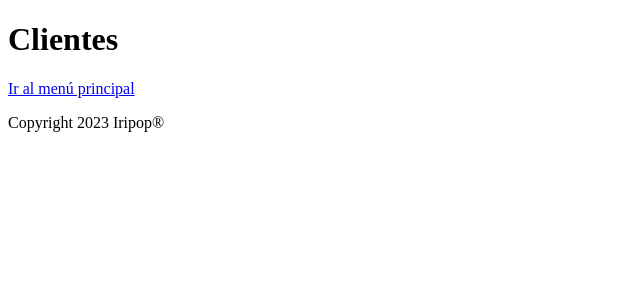
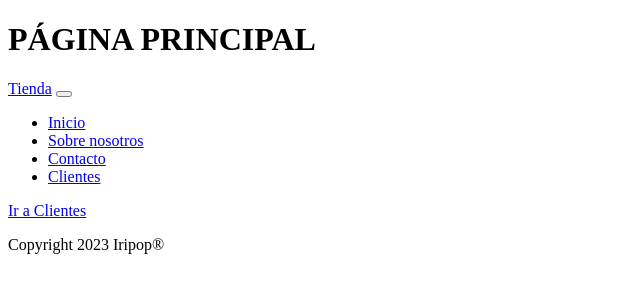
Before and after one commit to Frambuess/Nuevo-Proyecto, a Django app: template project/apps/CORE/templates/CORE/index.html in a window 1280 px wide. Shown: the top 300 px of the page, without its empty margins (0-640 px from the left). Run offline with Django 4.2, Linux system fonts and the light colour scheme; the template is opened without the code that fills it, so the values that code supplies are empty.

Commit message:
nav, paginas clientes y home

```diff
--- a/project/apps/CORE/templates/CORE/base.html
+++ b/project/apps/CORE/templates/CORE/base.html
@@ -8,18 +8,26 @@
 <body>
     <h1>
         {% block TITULO %}
-            TIENDA DE TEJIDOS
+            TIENDA
         {% endblock TITULO %}
     </h1>
 
-    <!--
-    <nav class="navbar navbar-light bg-light static-top">
-        <div class="container">
-            <a class="navbar-brand" href="">Inicio</a>
-            <a class="btn btn-primary" href="#NADAAUN">INICIAR</a>
+
+<nav class="navbar navbar-expand-lg navbar-dark bg-dark">
+    <div class="container px-5">
+        <a class="navbar-brand" href="#!">Tienda</a>
+        <button class="navbar-toggler" type="button" data-bs-toggle="collapse" data-bs-target="#navbarSupportedContent" aria-controls="navbarSupportedContent" aria-expanded="false" aria-label="Toggle navigation"><span class="navbar-toggler-icon"></span></button>
+        <div class="collapse navbar-collapse" id="navbarSupportedContent">
+            <ul class="navbar-nav ms-auto mb-2 mb-lg-0">
+                <li class="nav-item"><a class="nav-link active" aria-current="page" href="{% url 'Home:home' %}">Inicio</a></li>
+                <li class="nav-item"><a class="nav-link" href="#!">Sobre nosotros</a></li>
+                <li class="nav-item"><a class="nav-link" href="#!">Contacto</a></li>
+                <li class="nav-item"><a class="nav-link" href="{% url 'Home:clientes' %}">Clientes</a></li>
+            </ul>
         </div>
-    </nav>
-    -->
+    </div>
+</nav>
+
 
     <p>
     {% block CONTENIDO %}
--- a/project/apps/CORE/templates/CORE/index.html
+++ b/project/apps/CORE/templates/CORE/index.html
@@ -1,20 +1,9 @@
-{% extends 'CORE/base.html' %}
-
+{% extends 'Core/base.html' %}
 
 {% block TITULO %}
-    Clientes
+    PÁGINA PRINCIPAL
 {% endblock TITULO %}
 
 {% block CONTENIDO %}
-
-    {% for cliente in clientes %}
-    <h2>{{ cliente.nombre }}</h2>
-    <p>{{ cliente.apellido }}</p>
-    <p>{{ cliente.nacimiento }}</p>
-    <p>{{ cliente.pais_origen_id }}</p>
-    {% endfor %}
-
-    <a href="{% url 'Home:home' %}">Ir al menú principal</a>
-
-{{ saludo }}
+    <a href="{% url 'Home:clientes' %}">Ir a Clientes</a>
 {% endblock CONTENIDO %}
--- a/project/apps/CORE/urls.py
+++ b/project/apps/CORE/urls.py
@@ -2,9 +2,10 @@ from django.urls import path
 from . import views
 from .views import home
 
-#app_name = "Home"
+app_name = "Home"
 
 urlpatterns = [
  #   path('', views.index),
-    path("", home),
+    path("", home, name="home"),
+    path("clientes/", views.clientes, name="clientes"),
 ]
--- a/project/apps/CORE/views.py
+++ b/project/apps/CORE/views.py
@@ -8,7 +8,10 @@ from django.urls import is_valid_path
 from .models import Cliente, Marcadetarjeta, Pais
 
 def home(request):
+    return render(request, "CORE/base.html")
+
+def clientes(request):
     clientes_registros = Cliente.objects.all()
     contexto = {"clientes": clientes_registros}
     # return render(request, "index.html", {"clientes": clientes_registros})
-    return render(request, "CORE/index.html", contexto)
+    return render(request, "CORE/clientes.html", contexto)
```
Also changed, not shown: project/apps/CORE/templates/CORE/clientes.html (added, +21 -0 lines).
